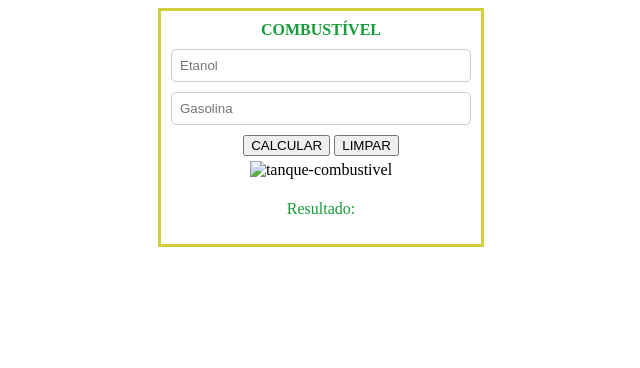
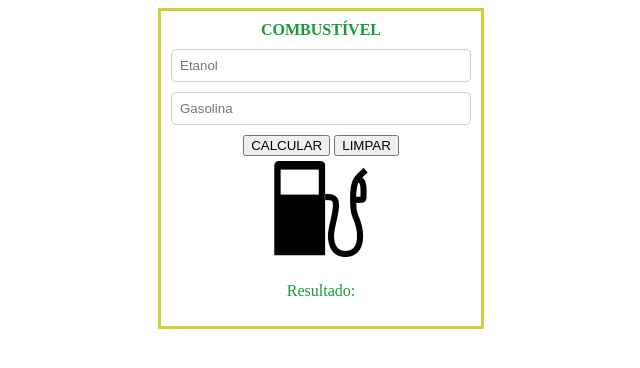
Before and after one commit to VitszLuna/calculodagasolina, a plain HTML site: page app.html in a window 1280 px wide. Shown: the whole page, without its empty margins (319-959 px from the left). Drawn offline with Linux system fonts and the light colour scheme.

Commit message:
Update app.html

```diff
--- a/app.html
+++ b/app.html
@@ -18,7 +18,7 @@
             <input type="reset" value="LIMPAR" onclick="limpar()">
         </form>
 
-        <img src="img/tanque.png" alt="tanque-combustivel" class="img-tanque" id="status">
+        <img src="tanque.png" alt="tanque-combustivel" class="img-tanque" id="status">
         <p id="mensagem">Resultado:</p>
     </div>
 
```
